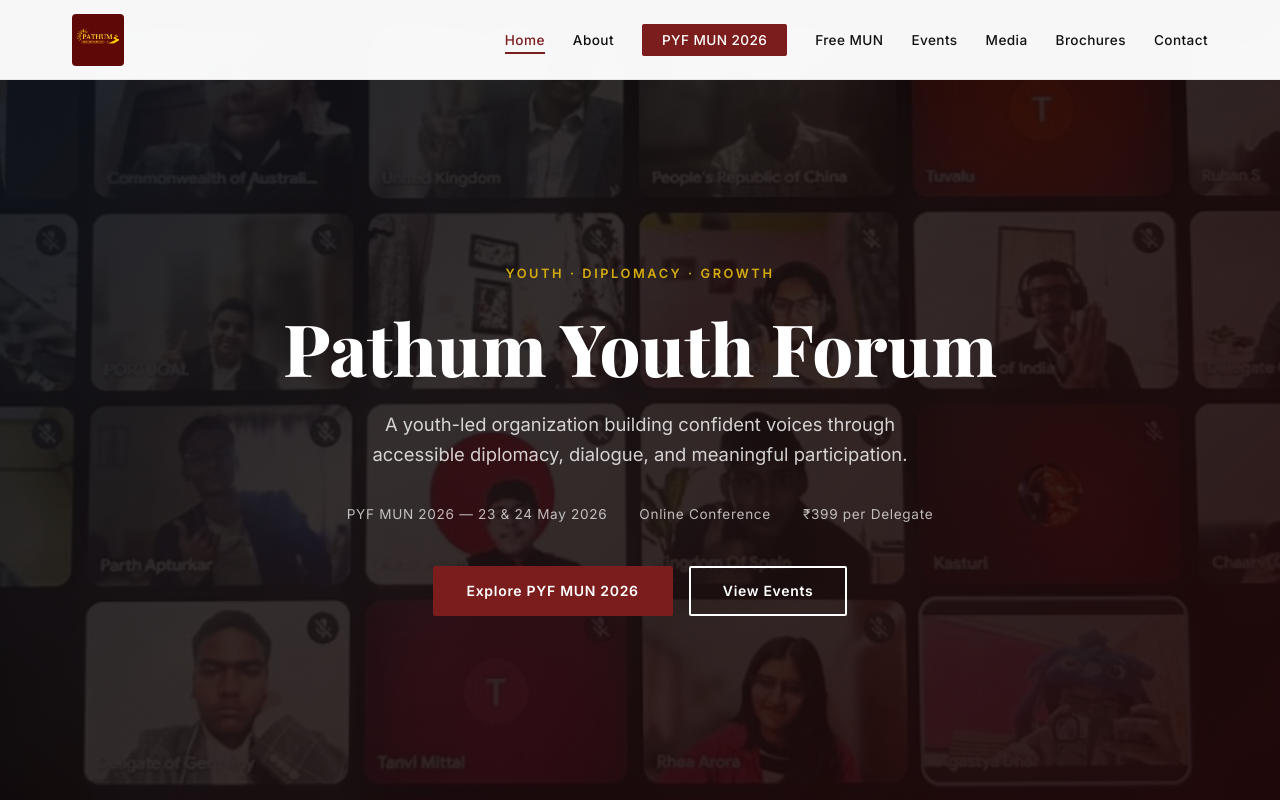
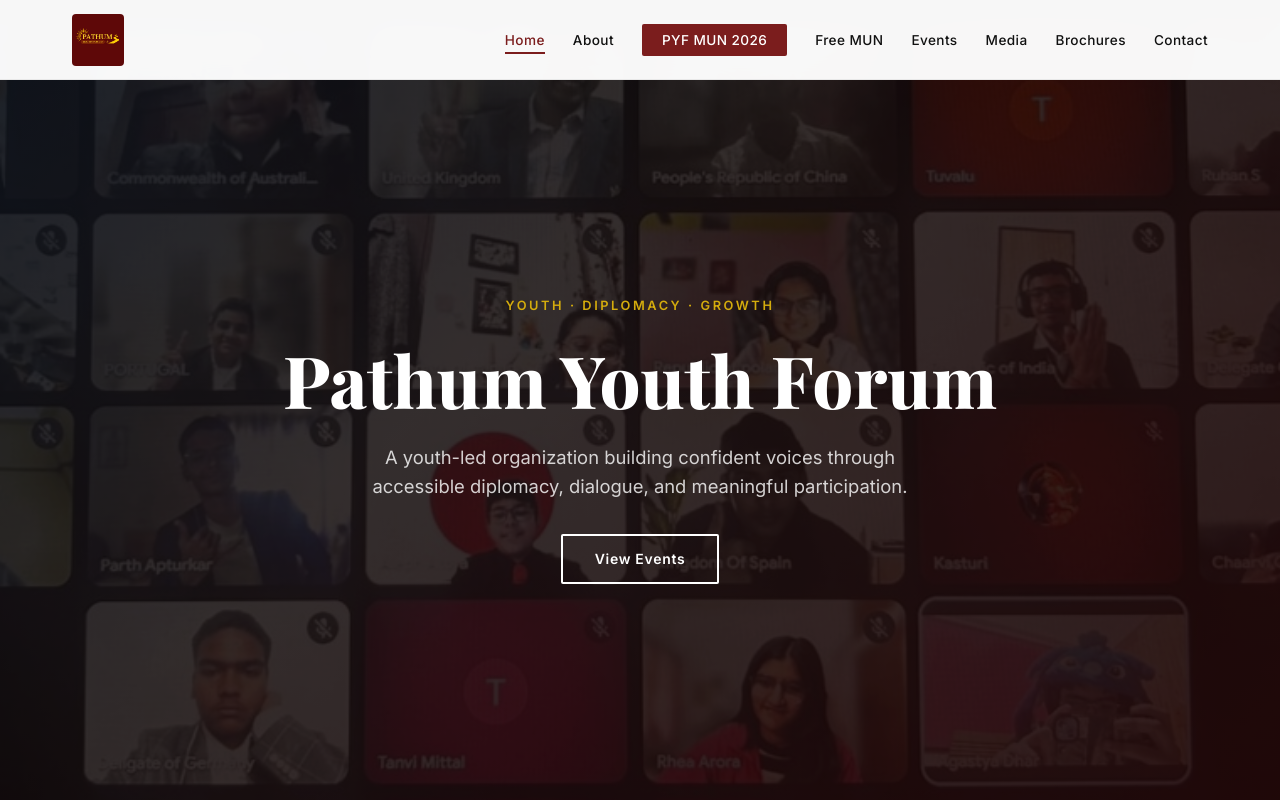
Before and after one commit to Angelflyhi/Pathum, a Next.js app: page / in a window 1280 px wide. Shown: the top 800 px of the page. Built offline with nearby package versions, Linux system fonts and the light colour scheme; a web font is replaced by a local one.

Commit message:
Remove PYF MUN 2026 details from hero section
Removed meta information about PYF MUN 2026 from the hero section.

```diff
--- a/src/app/page.tsx
+++ b/src/app/page.tsx
@@ -19,13 +19,7 @@
           <p className="hero-sub">
             A youth-led organization building confident voices through accessible diplomacy, dialogue, and meaningful participation.
           </p>
-          <div className="hero-meta">
-            <span> PYF MUN 2026 — 23 & 24 May 2026</span>
-            <span> Online Conference</span>
-            <span>₹399 per Delegate</span>
-          </div>
           <div className="hero-buttons">
-            <Link href="/pyf-mun-2026" className="btn btn-primary">Explore PYF MUN 2026</Link>
             <Link href="/events" className="btn btn-outline">View Events</Link>
           </div>
         </div>
```
